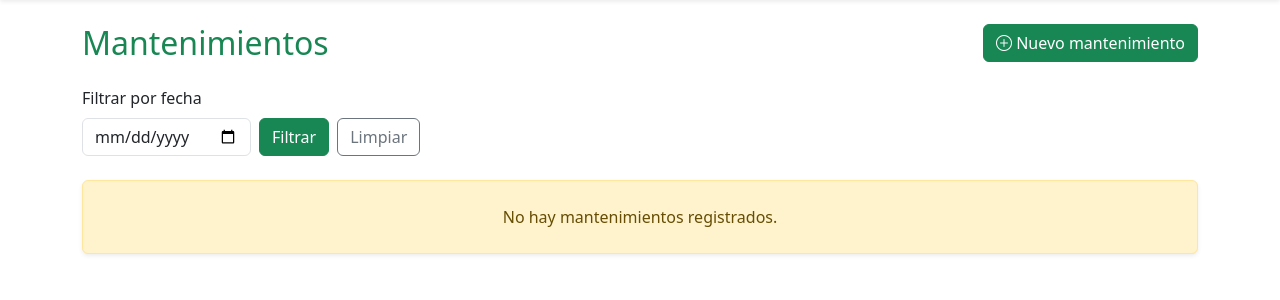
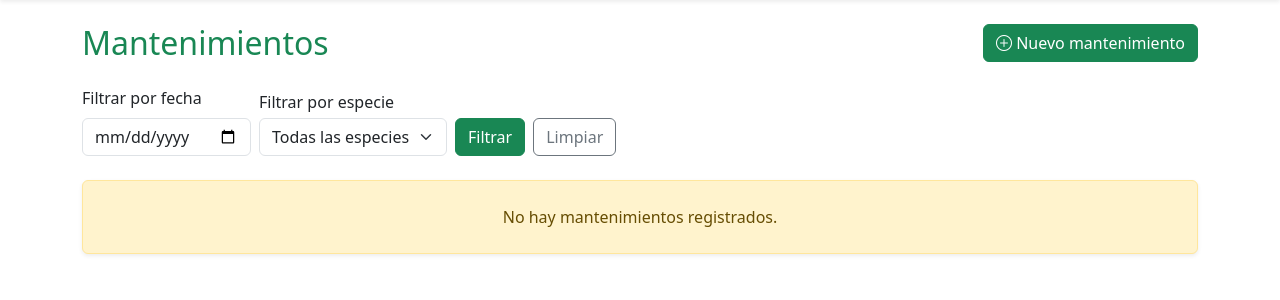
Before and after one commit to andrealuvjk/Proyecto-ReforestaSV, a Django app: page /mantenimientos/ in a window 1280 px wide. Shown: the part 62-362 px from the top of the page. Run offline with Django 5.2, Linux system fonts and the light colour scheme; data that the repository does not hold is empty.

Commit message:
se agrego nuevo filtro en mantenimiento

```diff
--- a/mantenimientos/templates/mantenimientos/mantenimientos.html
+++ b/mantenimientos/templates/mantenimientos/mantenimientos.html
@@ -26,6 +26,20 @@
         <label for="fecha" class="form-label">Filtrar por fecha</label>
         <input type="date" id="fecha" name="fecha" class="form-control" value="{{ fecha|default:'' }}">
     </div>
+
+    <!-- Filtro por Especie -->
+    <div class="col-12 col-sm-6 col-md-auto">
+        <label for="especie" class="form-label mb-1">Filtrar por especie</label>
+        <select id="especie" name="especie" class="form-select">
+            <option value="">Todas las especies</option>
+            {% for esp in especies %}
+                <option value="{{ esp.id }}" {% if especie_id|add:"0" == esp.id %}selected{% endif %}>
+                    {{ esp.nombre }}
+                </option>
+            {% endfor %}
+        </select>
+    </div>
+
     <div class="col-12 col-sm-auto d-flex gap-2">
         <button type="submit" class="btn btn-success">Filtrar</button>
         <a href="{% url 'mantenimientos:lista' %}{% if request.GET.inventario %}?inventario={{ request.GET.inventario }}{% endif %}" class="btn btn-outline-secondary">Limpiar</a>
--- a/mantenimientos/views.py
+++ b/mantenimientos/views.py
@@ -3,6 +3,7 @@ from django.contrib import messages
 from usuarios.decorators import rol_requerido
 from .models import Mantenimiento, ArbolPlantado
 from .forms import MantenimientoForm, ArbolPlantadoForm
+from inventarios.models import Especie, Inventario
 
 
 def mantenimiento_list(request):
@@ -10,6 +11,9 @@ def mantenimiento_list(request):
 
     fecha = request.GET.get('fecha')
     inventario_id = request.GET.get('inventario')
+    especie_id = request.GET.get('especie')
+
+
     if fecha:
         mantenimientos = mantenimientos.filter(fecha__date=fecha)
 
@@ -17,10 +21,17 @@ def mantenimiento_list(request):
         # Filtramos los mantenimientos cuyos árboles pertenezcan a este inventario específico
         mantenimientos = mantenimientos.filter(arbol_plantado__inventario_id=inventario_id)
 
+    if especie_id:
+        mantenimientos = mantenimientos.filter(arbol_plantado__inventario__especie_id=especie_id)
+
+    # Listas para cargar los selectores del filtro
+    especies = Especie.objects.all().order_by('nombre')
+
     return render(request, 'mantenimientos/mantenimientos.html', {
         'mantenimientos': mantenimientos,
         'fecha': fecha,
         'inventario_id': inventario_id,
+        'especies': especies,
     })
 
 
```
